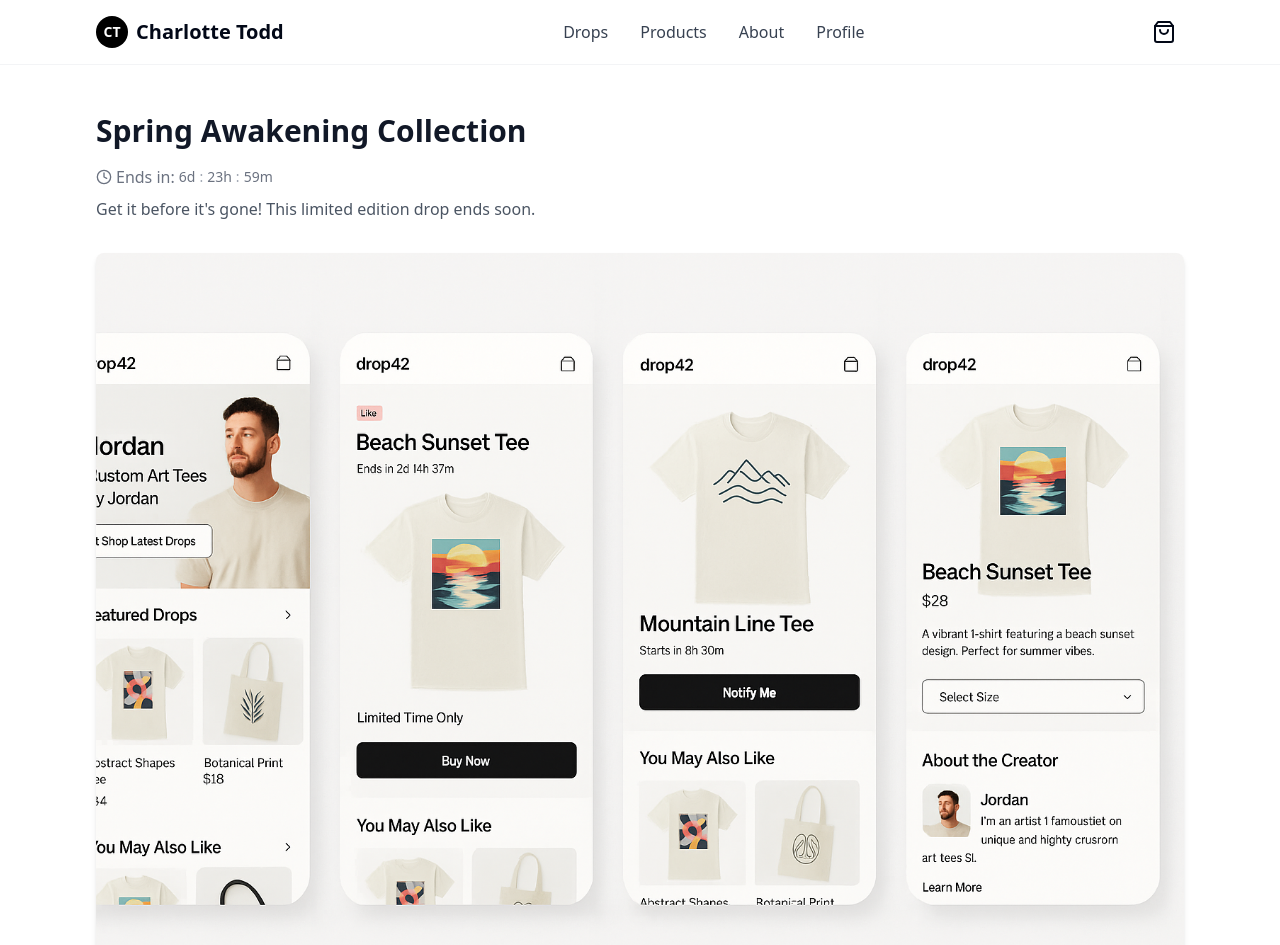
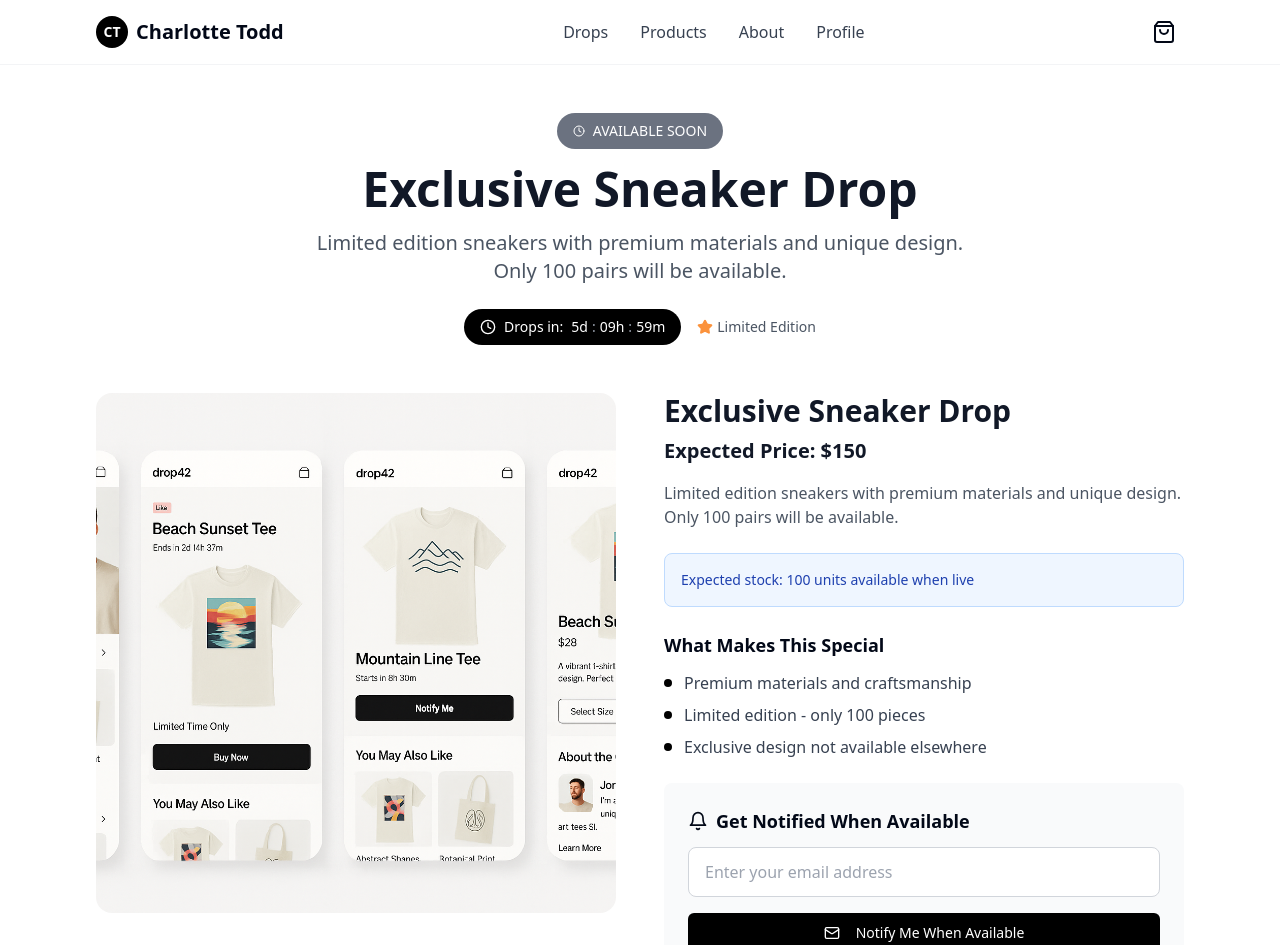
Before and after one commit to jetpack-drop42/drop-wave-front, a React (Vite) app: page /drop/1 in a window 1280 px wide. Shown: the top 945 px of the page. Built offline with nearby package versions, Linux system fonts and the light colour scheme.

Commit message:
feat: Create "Available Soon" drop page
Created a new drop page with an email signup form for notifications.

```diff
--- a/src/App.tsx
+++ b/src/App.tsx
@@ -10,6 +10,7 @@ import DropsPage from './components/pages/DropsPage';
 import DropCampaignPage from './components/pages/DropCampaignPage';
 import WaterBottleDropPage from './components/pages/WaterBottleDropPage';
 import PremiumTeeDropPage from './components/pages/PremiumTeeDropPage';
+import AvailableSoonDropPage from './components/pages/AvailableSoonDropPage';
 import AboutCreatorPage from './components/pages/AboutCreatorPage';
 import CartPage from './components/pages/CartPage';
 import CheckoutPage from './components/pages/CheckoutPage';
@@ -34,6 +35,7 @@ function AppContent() {
         <Route path="/drop/:id" element={<DropCampaignPage />} />
         <Route path="/drop/water-bottle" element={<WaterBottleDropPage />} />
         <Route path="/drop/premium-tee" element={<PremiumTeeDropPage />} />
+        <Route path="/drop/1" element={<AvailableSoonDropPage />} />
         <Route path="/about" element={<AboutCreatorPage />} />
         <Route path="/cart" element={<CartPage />} />
         <Route path="/checkout" element={<CheckoutPage />} />
--- /dev/null
+++ b/src/components/pages/AvailableSoonDropPage.tsx
@@ -0,0 +1,173 @@
+
+import { useState } from 'react';
+import { Clock, Bell, Star, Mail } from 'lucide-react';
+import { Link } from 'react-router-dom';
+import CountdownTimer from '../ui/CountdownTimer';
+import { Button } from '../ui/button';
+import { useToast } from '@/hooks/use-toast';
+
+const AvailableSoonDropPage = () => {
+  const dropStartDate = new Date(Date.now() + 5 * 24 * 60 * 60 * 1000 + 10 * 60 * 60 * 1000);
+  const { toast } = useToast();
+  const [email, setEmail] = useState('');
+  const [isNotified, setIsNotified] = useState(false);
+
+  const dropDetails = {
+    title: 'Exclusive Sneaker Drop',
+    description: 'Limited edition sneakers with premium materials and unique design. Only 100 pairs will be available.',
+    image: '/lovable-uploads/38c9f9f3-e155-44d2-9677-f296e1781068.png',
+    expectedPrice: 150,
+    expectedStock: 100
+  };
+
+  const handleNotifyMe = (e: React.FormEvent) => {
+    e.preventDefault();
+    if (!email) return;
+
+    setIsNotified(true);
+    toast({
+      title: "You're on the list!",
+      description: "We'll notify you as soon as this drop goes live.",
+    });
+  };
+
+  return (
+    <div className="min-h-screen bg-white">
+      <div className="max-w-6xl mx-auto px-4 sm:px-6 lg:px-8 py-12">
+        {/* Drop Header */}
+        <div className="text-center mb-12">
+          <div className="inline-flex items-center bg-gray-500 text-white px-4 py-2 rounded-full text-sm font-medium mb-4">
+            <Clock className="w-3 h-3 mr-2" />
+            AVAILABLE SOON
+          </div>
+
+          <h1 className="text-4xl md:text-5xl font-bold text-gray-900 mb-4">
+            {dropDetails.title}
+          </h1>
+
+          <p className="text-xl text-gray-600 mb-6 max-w-2xl mx-auto">
+            {dropDetails.description}
+          </p>
+
+          <div className="flex items-center justify-center space-x-4 mb-8">
+            <div className="flex items-center space-x-2 bg-black text-white px-4 py-2 rounded-full">
+              <Clock className="w-4 h-4" />
+              <span className="text-sm font-medium">Drops in:</span>
+              <CountdownTimer targetDate={dropStartDate} />
+            </div>
+            <div className="flex items-center space-x-1 text-gray-600">
+              <Star className="w-4 h-4 fill-orange-400 text-orange-400" />
+              <span className="text-sm">Limited Edition</span>
+            </div>
+          </div>
+        </div>
+
+        <div className="grid grid-cols-1 lg:grid-cols-2 gap-12 mb-12">
+          {/* Product Image */}
+          <div className="aspect-square bg-gradient-to-br from-gray-50 to-gray-100 rounded-2xl overflow-hidden">
+            <img
+              src={dropDetails.image}
+              alt={dropDetails.title}
+              className="w-full h-full object-cover"
+            />
+          </div>
+
+          {/* Product Details */}
+          <div className="space-y-6">
+            <div>
+              <h2 className="text-3xl font-bold text-gray-900 mb-2">{dropDetails.title}</h2>
+              <p className="text-xl font-semibold text-gray-900">Expected Price: ${dropDetails.expectedPrice}</p>
+              <p className="text-gray-600 mt-4">{dropDetails.description}</p>
+            </div>
+
+            {/* Expected Stock Info */}
+            <div className="bg-blue-50 border border-blue-200 rounded-lg p-4">
+              <p className="text-sm font-medium text-blue-800">
+                Expected stock: {dropDetails.expectedStock} units available when live
+              </p>
+            </div>
+
+            {/* Key Features */}
+            <div>
+              <h3 className="text-lg font-semibold mb-3">What Makes This Special</h3>
+              <div className="space-y-2">
+                <div className="flex items-start space-x-3">
+                  <div className="w-2 h-2 bg-black rounded-full mt-2"></div>
+                  <span className="text-gray-700">Premium materials and craftsmanship</span>
+                </div>
+                <div className="flex items-start space-x-3">
+                  <div className="w-2 h-2 bg-black rounded-full mt-2"></div>
+                  <span className="text-gray-700">Limited edition - only {dropDetails.expectedStock} pieces</span>
+                </div>
+                <div className="flex items-start space-x-3">
+                  <div className="w-2 h-2 bg-black rounded-full mt-2"></div>
+                  <span className="text-gray-700">Exclusive design not available elsewhere</span>
+                </div>
+              </div>
+            </div>
+
+            {/* Notification Signup */}
+            <div className="bg-gray-50 rounded-lg p-6">
+              <h3 className="text-lg font-semibold mb-3 flex items-center">
+                <Bell className="w-5 h-5 mr-2" />
+                Get Notified When Available
+              </h3>
+
+              {!isNotified ? (
+                <form onSubmit={handleNotifyMe} className="space-y-4">
+                  <div>
+                    <input
+                      type="email"
+                      value={email}
+                      onChange={(e) => setEmail(e.target.value)}
+                      placeholder="Enter your email address"
+                      className="w-full px-4 py-3 border border-gray-300 rounded-lg focus:outline-none focus:ring-2 focus:ring-black focus:border-transparent"
+                      required
+                    />
+                  </div>
+                  <Button
+                    type="submit"
+                    className="w-full bg-black text-white hover:bg-gray-800 py-3"
+                  >
+                    <Mail className="w-4 h-4 mr-2" />
+                    Notify Me When Available
+                  </Button>
+                </form>
+              ) : (
+                <div className="text-center py-4">
+                  <div className="w-12 h-12 bg-green-100 rounded-full flex items-center justify-center mx-auto mb-3">
+                    <Bell className="w-6 h-6 text-green-600" />
+                  </div>
+                  <p className="font-medium text-gray-900">You're on the list!</p>
+                  <p className="text-sm text-gray-600 mt-1">
+                    We'll email you as soon as this drop goes live.
+                  </p>
+                </div>
+              )}
+            </div>
+
+            <div className="text-center text-sm text-gray-600">
+              Be among the first to get this exclusive drop
+            </div>
+          </div>
+        </div>
+
+        {/* More Info Section */}
+        <div className="text-center bg-gray-50 rounded-2xl p-8">
+          <h3 className="text-2xl font-bold text-gray-900 mb-4">Don't Miss Out</h3>
+          <p className="text-gray-600 mb-6">
+            This is a limited drop with very few pieces available. Sign up for notifications to be the first to know when it goes live.
+          </p>
+          <Link
+            to="/drops"
+            className="border border-gray-300 text-gray-700 px-8 py-3 rounded-full font-medium hover:border-gray-400 hover:bg-gray-50 transition-colors inline-block"
+          >
+            View All Drops
+          </Link>
+        </div>
+      </div>
+    </div>
+  );
+};
+
+export default AvailableSoonDropPage;
```
